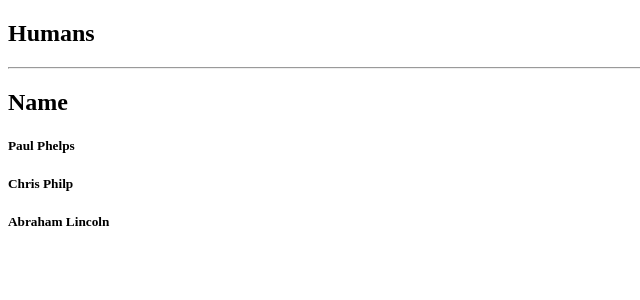
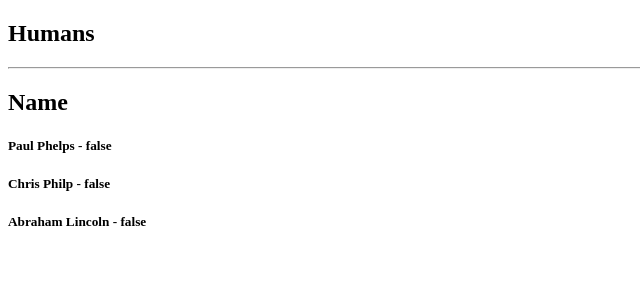
Before and after one commit to chrismphilp/react-filter-menu, a React (Create React App) app: page / in a window 1280 px wide. Shown: the top 300 px of the page, without its empty margins (0-640 px from the left). Built offline with nearby package versions, Linux system fonts and the light colour scheme.

Commit message:
Work in progress - need props to correctly update

```diff
--- a/src/FilterDropdown.tsx
+++ b/src/FilterDropdown.tsx
@@ -18,9 +18,10 @@ const FilterDropdown: FunctionComponent<FilterDropdownProps> = (props) => {
       <h2>{props.displayName}</h2>
       {props.filterValues.map((val, index: number) =>
         <FilterRow key={index}
+                   setChecked={props.setChecked}
                    checkedMapKey={props.mapKey}
                    checkedMapInnerKey={index}
-                   setChecked={props.setChecked}
+                   checked={props.checkedMap.get(index)!}
                    displayName={val}/>
       )}
     </div>
--- a/src/FilterMenu.tsx
+++ b/src/FilterMenu.tsx
@@ -14,7 +14,6 @@ const FilterMenu: FunctionComponent<FilterMenuProps> = (props) => {
     new Map<number, Map<number, boolean>>()
   );
 
-
   useEffect(() => {
     const [fMap, cMap] = processFilterMap(props.filterDefinitions, props.filterData);
     console.error(fMap);
@@ -24,7 +23,14 @@ const FilterMenu: FunctionComponent<FilterMenuProps> = (props) => {
   }, [props.filterDefinitions, props.filterData]);
 
   const handleFilterRowClick = (checkedKey: number, checkedInnerKey: number) => {
-    console.error(checkedValuesMap.get(checkedKey)!.get(checkedInnerKey));
+    // console.error(checkedValuesMap.get(checkedKey)!.get(checkedInnerKey));
+    const mapCopy: Map<number, Map<number, boolean>> = checkedValuesMap;
+    const currentMap: Map<number, boolean> = mapCopy.get(checkedKey)!;
+    const previousState: boolean = currentMap.get(checkedInnerKey)!;
+    currentMap.set(checkedInnerKey, !previousState);
+    mapCopy.set(checkedKey, currentMap);
+    setCheckedValuesMap(mapCopy);
+    console.error(checkedValuesMap);
   };
 
   return (
--- a/src/FilterRow.tsx
+++ b/src/FilterRow.tsx
@@ -2,6 +2,7 @@ import React, { FunctionComponent } from 'react';
 
 type FilterRow = {
   setChecked: (k1: number, k2: number) => void;
+  checked: boolean;
   checkedMapKey: number;
   checkedMapInnerKey: number;
   displayName: string;
@@ -10,7 +11,7 @@ type FilterRow = {
 const FilterRow: FunctionComponent<FilterRow> = (props) => {
   return (
     <div onClick={() => props.setChecked(props.checkedMapKey, props.checkedMapInnerKey)}>
-      <h5>{props.displayName}</h5>
+      <h5>{props.displayName} - {props.checked.toString()}</h5>
     </div>
   );
 };
```
